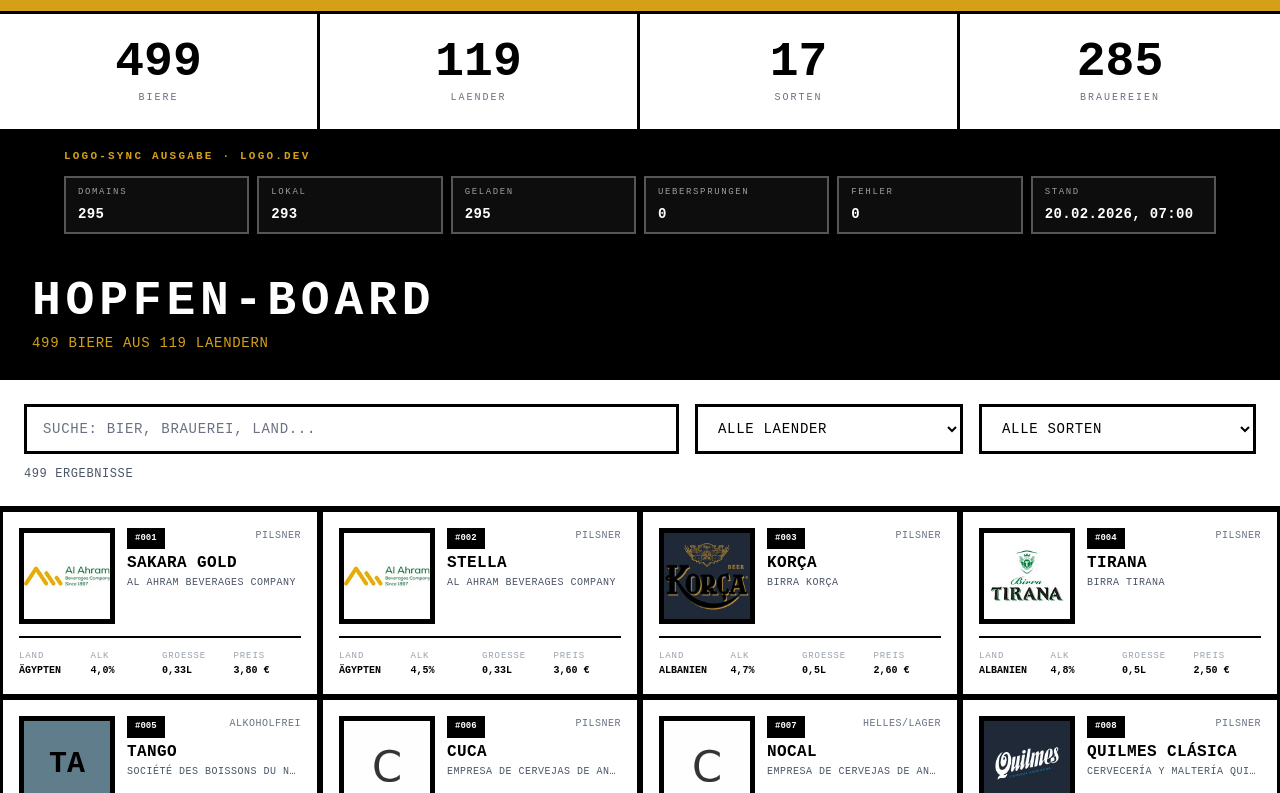
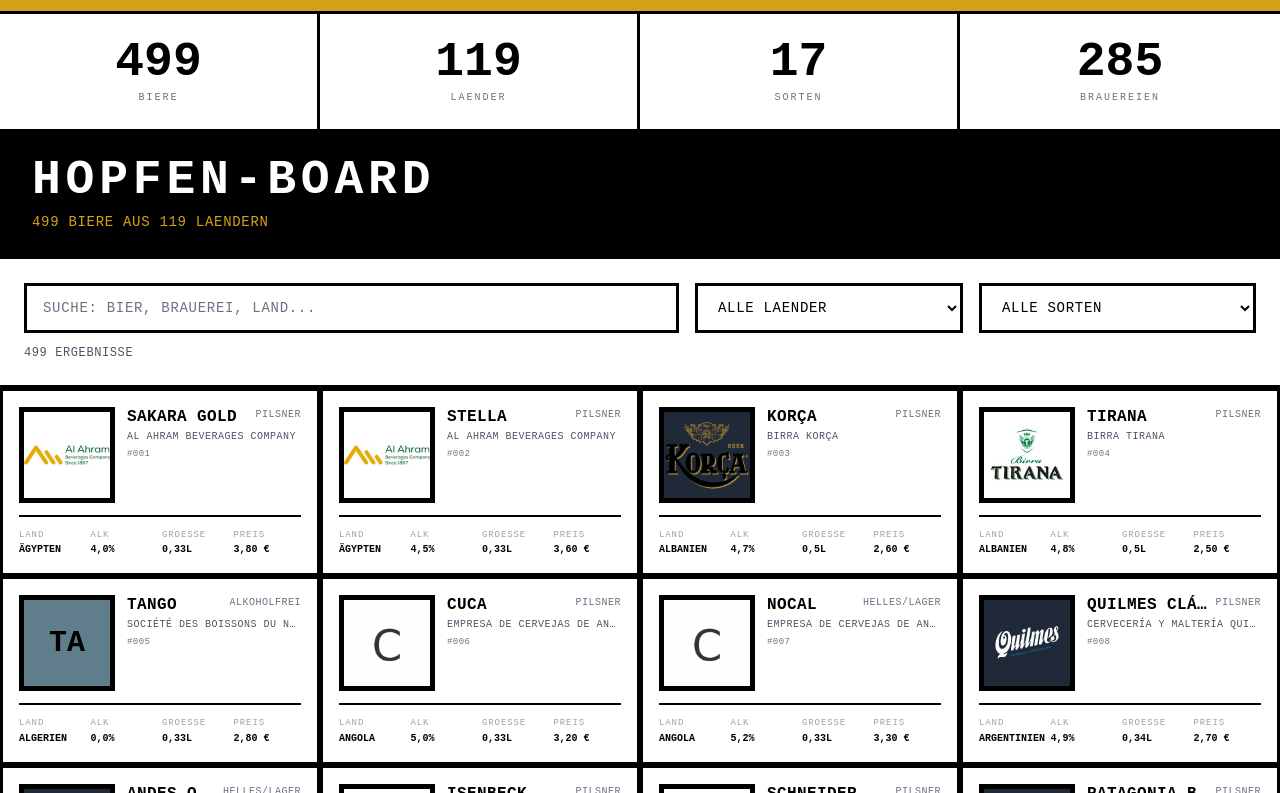
Before and after one commit to EdBrown3654/BierScout-v2, a Next.js app: page / in a window 1280 px wide. Shown: the part 767-1560 px from the top of the page. Built offline with nearby package versions, Linux system fonts and the light colour scheme.

Commit message:
Refine beer card header and remove logo sync section

```diff
--- a/src/app/page.tsx
+++ b/src/app/page.tsx
@@ -1,61 +1,10 @@
-import fs from "node:fs";
-import path from "node:path";
 import { loadBeers, getCountries, getCategories } from "@/lib/beers";
 import HomeContent from "@/components/home-content";
-
-interface LogoSyncStats {
-  provider: string;
-  totalDomains: number;
-  cachedLogos: number;
-  downloaded: number;
-  skipped: number;
-  failed: number;
-  generatedAt: string | null;
-}
-
-function loadLogoSyncStats(): LogoSyncStats | null {
-  try {
-    const manifestPath = path.join(
-      process.cwd(),
-      "public",
-      "logos",
-      "manifest.json",
-    );
-    const logosDir = path.join(process.cwd(), "public", "logos");
-
-    const rawManifest = fs.readFileSync(manifestPath, "utf8");
-    const manifest = JSON.parse(rawManifest) as {
-      provider?: string;
-      totalDiscoveredDomains?: number;
-      downloaded?: number;
-      skipped?: number;
-      failed?: number;
-      generatedAt?: string;
-    };
-
-    const cachedLogos = fs
-      .readdirSync(logosDir, { withFileTypes: true })
-      .filter((entry) => entry.isFile() && entry.name.endsWith(".png")).length;
-
-    return {
-      provider: manifest.provider ?? "unknown",
-      totalDomains: manifest.totalDiscoveredDomains ?? 0,
-      cachedLogos,
-      downloaded: manifest.downloaded ?? 0,
-      skipped: manifest.skipped ?? 0,
-      failed: manifest.failed ?? 0,
-      generatedAt: manifest.generatedAt ?? null,
-    };
-  } catch {
-    return null;
-  }
-}
 
 export default function Home() {
   const beers = loadBeers();
   const countries = getCountries(beers);
   const categories = getCategories(beers);
-  const logoSyncStats = loadLogoSyncStats();
 
   const statValues = {
     beersCount: beers.length,
@@ -72,7 +21,6 @@
       countries={countries}
       categories={categories}
       statValues={statValues}
-      logoSyncStats={logoSyncStats}
     />
   );
 }
--- a/src/components/home-content.tsx
+++ b/src/components/home-content.tsx
@@ -1,7 +1,7 @@
 "use client";
 
 import { useMemo } from "react";
-import { useLocale, useT } from "@/lib/i18n-context";
+import { useT } from "@/lib/i18n-context";
 import type { Beer } from "@/lib/beers";
 import { getRandomProstWords } from "@/lib/prost-words";
 import HopfenBoard from "@/components/hopfen-board";
@@ -17,15 +17,6 @@
     categoriesCount: number;
     breweriesCount: number;
   };
-  logoSyncStats: {
-    provider: string;
-    totalDomains: number;
-    cachedLogos: number;
-    downloaded: number;
-    skipped: number;
-    failed: number;
-    generatedAt: string | null;
-  } | null;
 }
 
 export default function HomeContent({
@@ -33,10 +24,8 @@
   countries,
   categories,
   statValues,
-  logoSyncStats,
 }: HomeContentProps) {
   const t = useT();
-  const { locale } = useLocale();
 
   const stats = useMemo(
     () => [
@@ -50,17 +39,6 @@
 
   // Get all prost words for marquee (shuffled)
   const prostWords = useMemo(() => getRandomProstWords(), []);
-
-  const logoUpdatedText = useMemo(() => {
-    if (!logoSyncStats?.generatedAt) return "-";
-    const date = new Date(logoSyncStats.generatedAt);
-    if (Number.isNaN(date.getTime())) return "-";
-
-    return new Intl.DateTimeFormat(locale === "de" ? "de-DE" : "en-US", {
-      dateStyle: "medium",
-      timeStyle: "short",
-    }).format(date);
-  }, [logoSyncStats?.generatedAt, locale]);
 
   return (
     <main className="min-h-screen">
@@ -158,25 +136,6 @@
         ))}
       </div>
 
-      {/* LOGO SYNC OUTPUT */}
-      {logoSyncStats && (
-        <div className="border-b-[3px] border-black bg-black px-4 py-4 text-white sm:px-8">
-          <div className="mx-auto max-w-6xl">
-            <p className="font-mono text-[11px] font-bold uppercase tracking-[0.2em] text-[#d4a017]">
-              {t.logos.title} · {logoSyncStats.provider.toUpperCase()}
-            </p>
-            <div className="mt-3 grid grid-cols-2 gap-2 sm:grid-cols-3 lg:grid-cols-6">
-              <LogoStatCell label={t.logos.domains} value={logoSyncStats.totalDomains} />
-              <LogoStatCell label={t.logos.cached} value={logoSyncStats.cachedLogos} />
-              <LogoStatCell label={t.logos.downloaded} value={logoSyncStats.downloaded} />
-              <LogoStatCell label={t.logos.skipped} value={logoSyncStats.skipped} />
-              <LogoStatCell label={t.logos.failed} value={logoSyncStats.failed} />
-              <LogoStatCell label={t.logos.updated} value={logoUpdatedText} />
-            </div>
-          </div>
-        </div>
-      )}
-
       {/* HOPFEN-BOARD */}
       <HopfenBoard beers={beers} countries={countries} categories={categories} />
 
@@ -199,16 +158,3 @@
     </main>
   );
 }
-
-function LogoStatCell({ label, value }: { label: string; value: string | number }) {
-  return (
-    <div className="border-[2px] border-white/30 bg-white/5 px-3 py-2">
-      <div className="font-mono text-[9px] uppercase tracking-[0.18em] text-white/60">
-        {label}
-      </div>
-      <div className="mt-1 truncate text-sm font-black uppercase tracking-wide text-white">
-        {value}
-      </div>
-    </div>
-  );
-}
--- a/src/components/hopfen-board.tsx
+++ b/src/components/hopfen-board.tsx
@@ -127,21 +127,21 @@
         {/* Name + Brewery + Nr */}
         <div className="min-w-0 flex-1">
           <div className="flex items-start justify-between gap-2">
-            <span className="inline-block shrink-0 border-[2px] border-black bg-black px-1.5 py-0.5 font-mono text-[9px] font-bold text-white group-hover:bg-white group-hover:text-black">
-              #{String(beer.nr).padStart(3, "0")}
-            </span>
-            <span className="truncate text-right font-mono text-[10px] uppercase tracking-wider text-gray-500 group-hover:text-black">
+            <h3 className="min-w-0 flex-1 text-base font-bold uppercase leading-tight tracking-wide">
+              <span className="block truncate">{beer.name}</span>
+            </h3>
+            <span className="shrink-0 text-right font-mono text-[10px] uppercase tracking-wider text-gray-500 group-hover:text-black">
               {beer.category}
             </span>
           </div>
 
-          <h3 className="mt-1 text-base font-bold uppercase leading-tight tracking-wide">
-            {beer.name}
-          </h3>
-
           <p className="mt-0.5 truncate font-mono text-[10px] uppercase tracking-wider text-gray-600 group-hover:text-black/70">
             {beer.brewery !== "-" ? beer.brewery : t.card.unknown}
           </p>
+
+          <div className="mt-1 font-mono text-[9px] uppercase tracking-wider text-gray-500 group-hover:text-black/60">
+            #{String(beer.nr).padStart(3, "0")}
+          </div>
         </div>
       </div>
 
```
